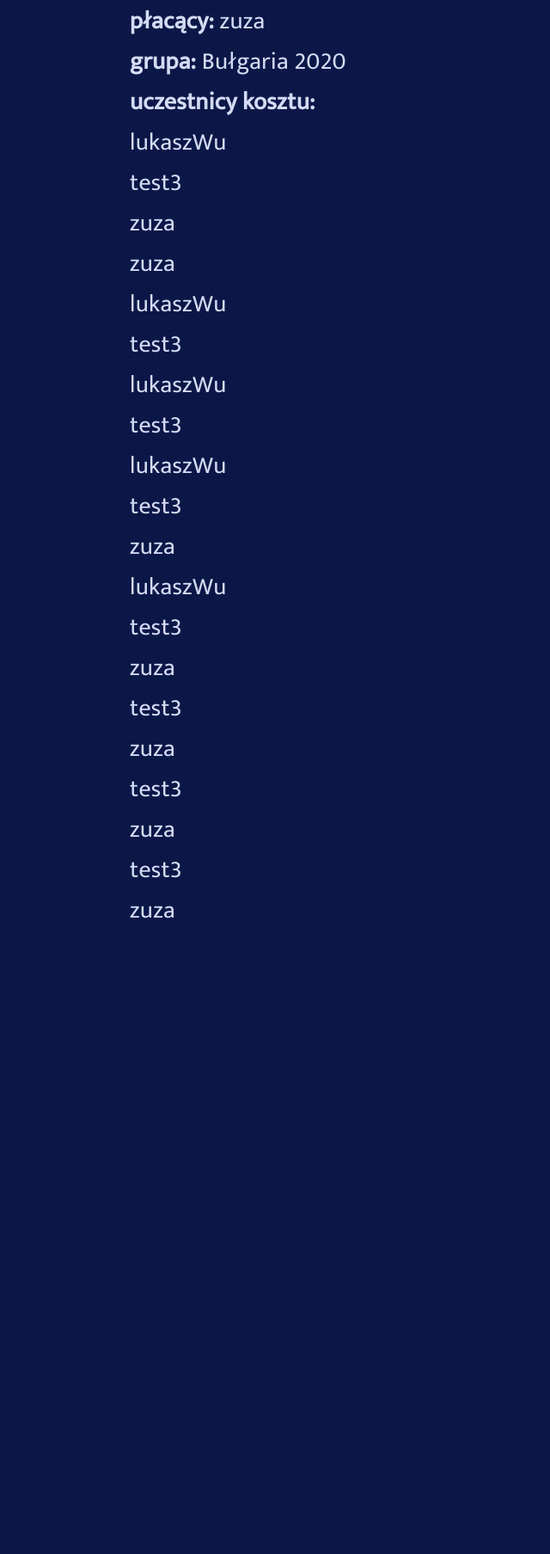
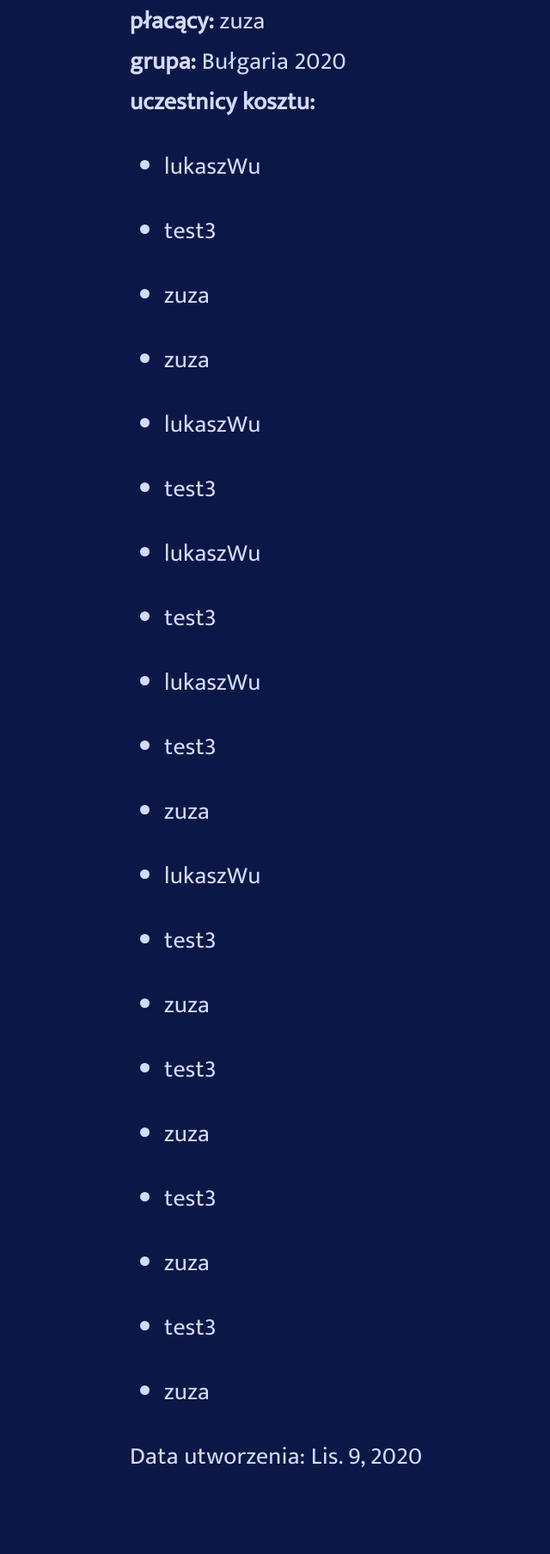
Before and after one commit to zuzajot/costSplit, a Django app: template templates/cost_view.html in a window 1280 px wide. Shown: the part 366-2173 px from the top of the page at 86% size, without its empty margins (109-749 px from the left). Before the commit the page ends 1434 px from the top, so only its background shows below. Run offline with Django 3.2, Linux system fonts and the light colour scheme; the template is opened without the code that fills it: values that come from a table or form of the project are taken from there, others are empty; data comes from the database, SQL or seed files in the repository.

Commit message:
data w szczegółach wydatku

```diff
--- a/templates/cost_view.html
+++ b/templates/cost_view.html
@@ -10,8 +10,9 @@
 <b>grupa:</b> {{ cost.group_id }}<br>
 <b>uczestnicy kosztu:</b><br>
         {% for user in cost_users %}
-{{ user.user_id }}<br>
+        <ul><li>{{ user.user_id }}</li></ul>
         {% endfor %}
+        <p>Data utworzenia: {{cost.date}}</p>
 
 
 {% if cost.payer_id.user == user %}
@@ -22,5 +23,3 @@
 {% endif %}
 
 {% endblock %}
-
-<!--TODO:dadac tu trzeba cos-->
```
